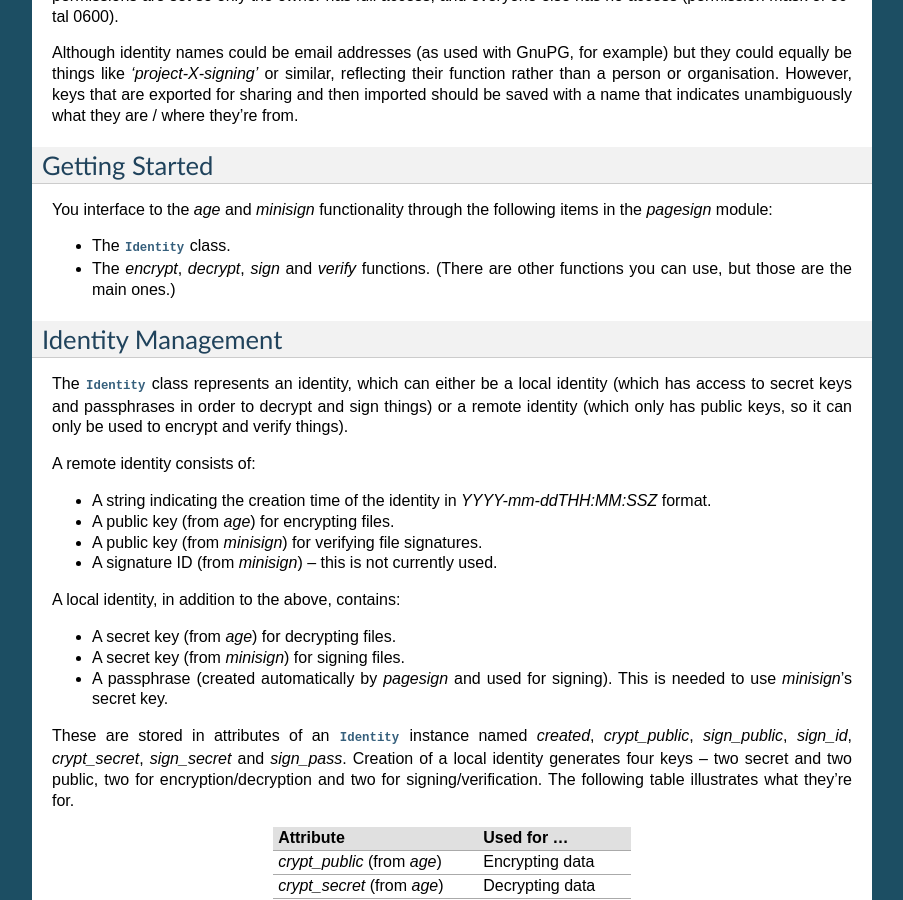
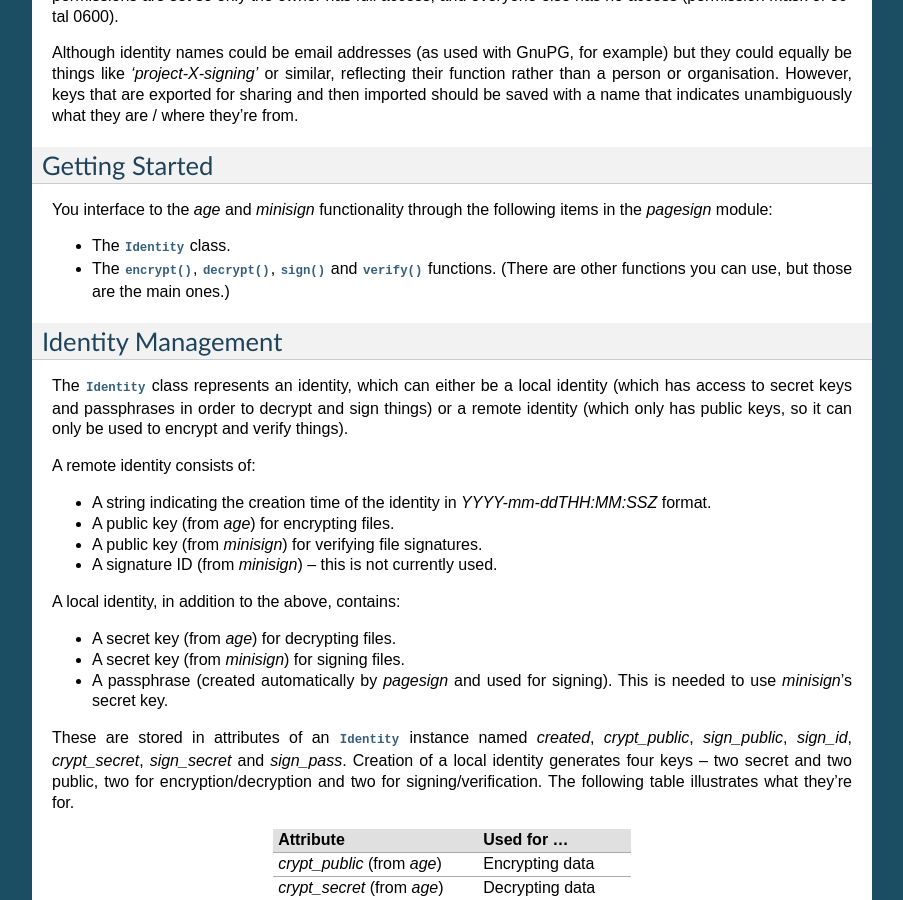
Before and after one commit to vsajip/pagesign, a Sphinx documentation site: the page built from docs/index.rst, in a window 1280 px wide and 900 px high, scrolled down 1490 px. Shown: the whole window, without its empty margins (198-1101 px from the left). Built offline with Sphinx 7.4.7, drawn with Linux system fonts in a browser that asks for light colours; some of the changed lines change nothing that is shown.

Commit message:
Update documentation.

```diff
--- a/docs/index.rst
+++ b/docs/index.rst
@@ -134,8 +134,10 @@
 the `pagesign` module:
 
 * The :class:`~pagesign.Identity` class.
-* The `encrypt`, `decrypt`, `sign` and `verify` functions. (There are other functions
-  you can use, but those are the main ones.)
+
+* The :func:`~pagesign.encrypt`, :func:`~pagesign.decrypt`, :func:`~pagesign.sign` and
+  :func:`~pagesign.verify` functions. (There are other functions you can use,
+  but those are the main ones.)
 
 Identity Management
 ===================
```
